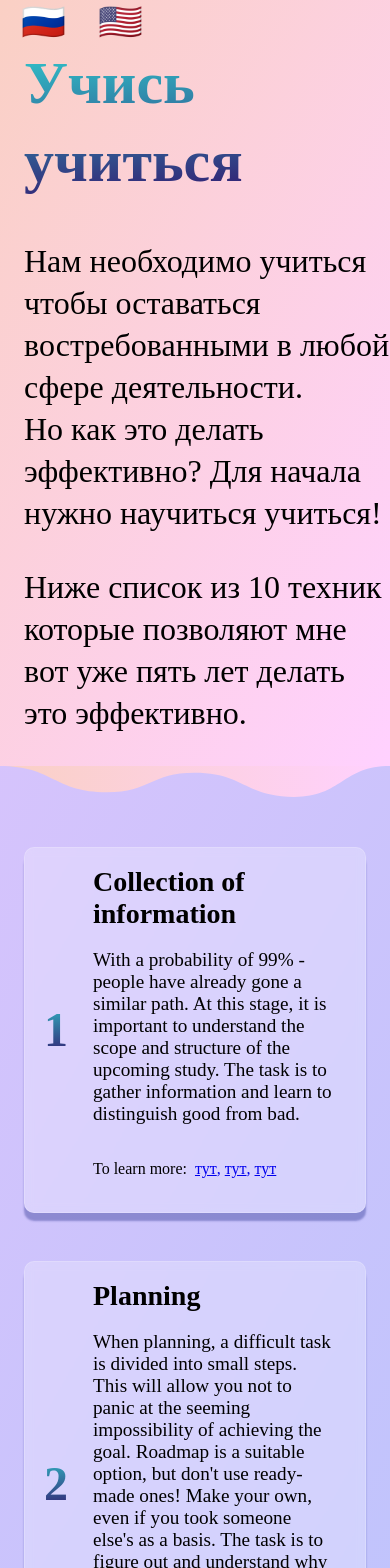
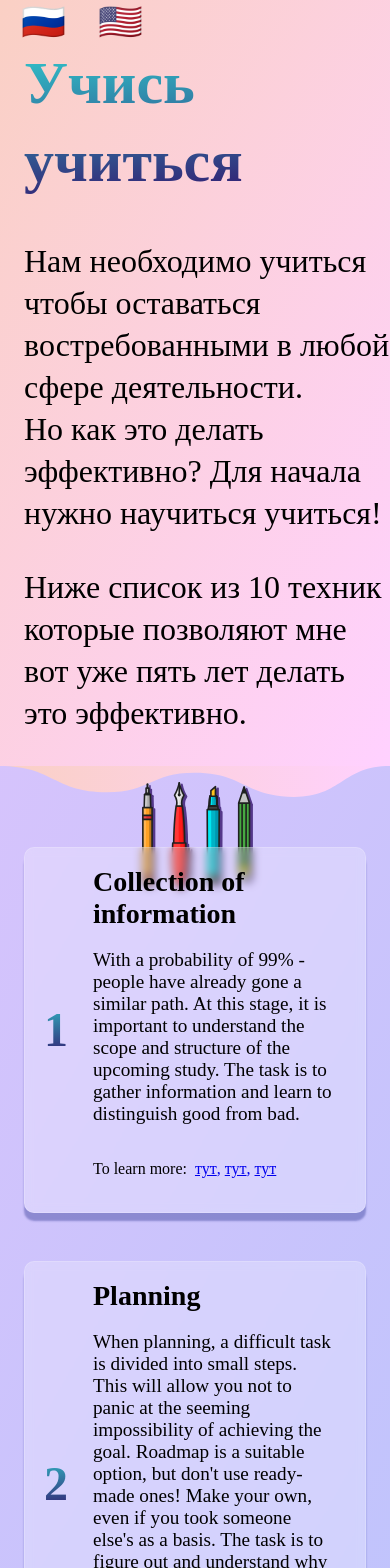
Before and after one commit to rezilo/learn-to-learn, a React (Create React App) app: page / in a window 390 px wide. Shown: the top 1568 px of the page. Built offline with nearby package versions, Linux system fonts and the light colour scheme.

Commit message:
Styles/layout (#7)
* [feat]: finalize app layout and color scheme +update localization

* [fix]: mobile layout fixes + font-size corrects

* [styles]: update styles and layout of card component

* [feat]: added icon in rule list

```diff
--- a/src/App.scss
+++ b/src/App.scss
@@ -35,5 +35,18 @@
 		max-width: 715px;
 		height: fit-content;
 		margin: 1.5em 0;
+		position: relative;
+
+		&:first-child {
+			&::before {
+				content: "";
+				position: absolute;
+				width: 100%;
+				height: 100%;
+				background: url(./assets/writing-tools.svg) 50% 50% no-repeat;
+				top: -200px;
+				background-size: 200px;
+			}
+		}
 	}
 }
```
Also changed, not shown: src/assets/writing-tools.svg (added).
